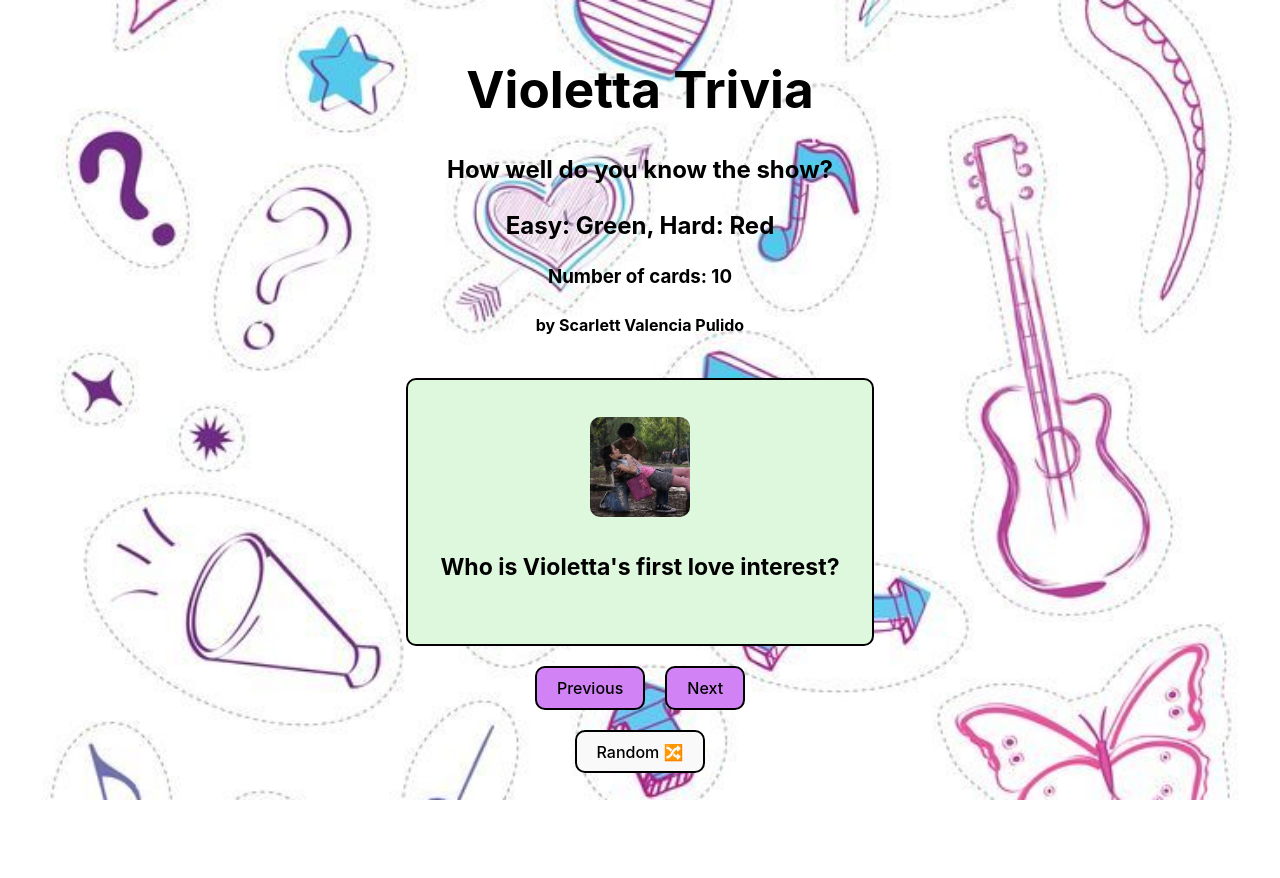
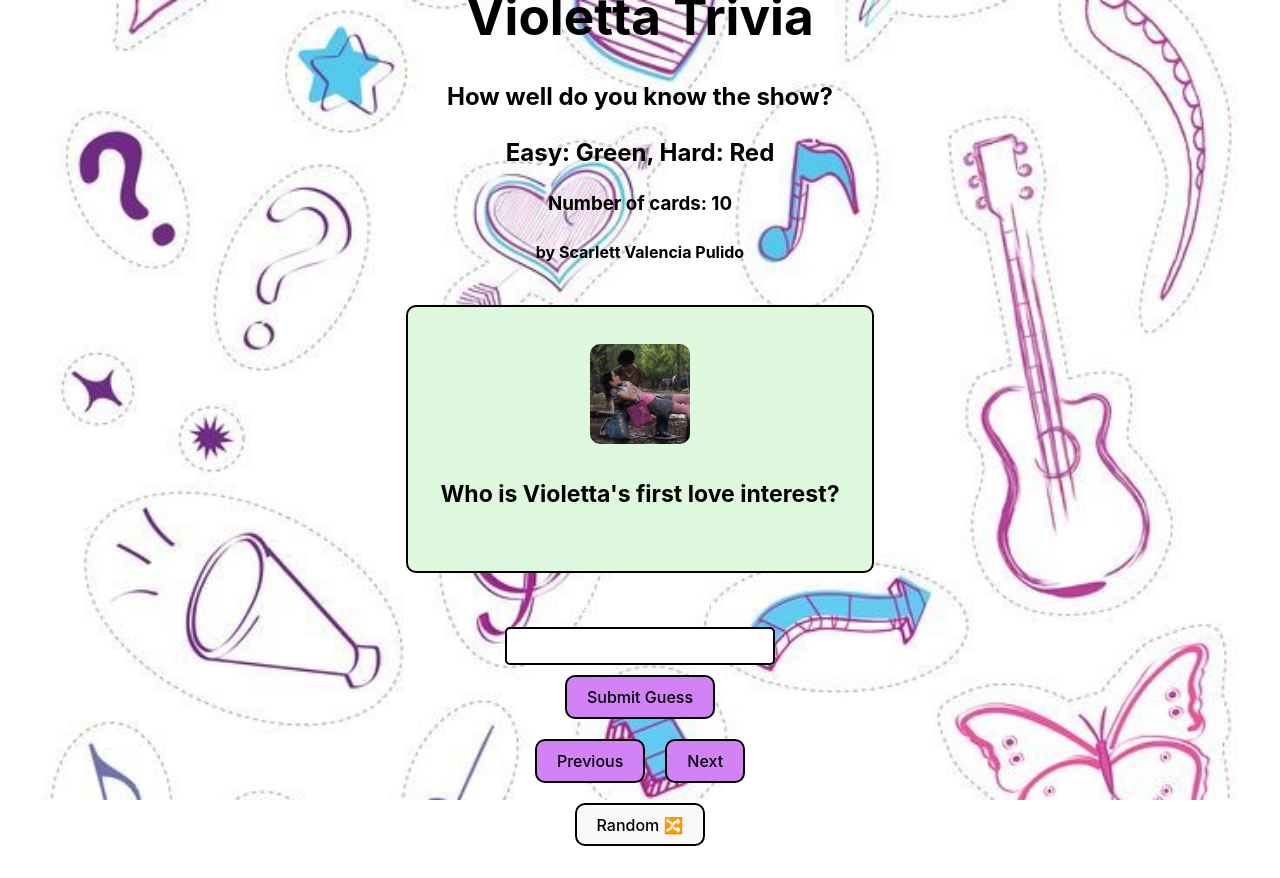
Before and after one commit to scarlettval/Violetta-Trivia, a React (Vite) app: page / in a window 1280 px wide. Before the commit the page ends 805 px from the top, so only its background shows below. Built offline with nearby package versions, Linux system fonts and the light colour scheme.

Commit message:
Submit guess and color to display if correct, Answer not case sensitive

```diff
--- a/src/App.jsx
+++ b/src/App.jsx
@@ -29,6 +29,9 @@
   // State to keep track of the current card index
   const [currentCardIndex, setCurrentCardIndex] = useState(0);
 
+  const [userGuess, setUserGuess] = useState("");
+  const [isCorrect, setIsCorrect] = useState(null); // Track correctness
+
   // Function to get a random card index
   const getRandomCardIndex = () => {
     return Math.floor(Math.random() * triviaQuestions.length);
@@ -36,21 +39,32 @@
 
 // Handle the next card button click (moves to the next sequential card)
   const handleNextCard = () => {
-    setCurrentCardIndex((prevIndex) =>
-      (prevIndex + 1) % triviaQuestions.length // Ensures looping back to first card
-    );
+    setCurrentCardIndex((prevIndex) => (prevIndex + 1) % triviaQuestions.length);
+    setUserGuess("");
+    setIsCorrect(null);
   };
 
 // Handle the previous card button click (moves to the next sequential card)
 const handlePreviousCard = () => {
-  setCurrentCardIndex((prevIndex) =>
-    (prevIndex -1) % triviaQuestions.length // Ensures looping back to first card
+  setCurrentCardIndex((prevIndex) => (prevIndex -1) % triviaQuestions.length // Ensures looping back to first card
   );
+  setUserGuess("");
+  setIsCorrect(null);
 };
 
 // Handle random card button click (selects a random card)
 const handleRandomCard = () => {
-  setCurrentCardIndex(getRandomCardIndex());
+  setCurrentCardIndex(Math.floor(Math.random() * triviaQuestions.length));
+  setUserGuess("");
+    setIsCorrect(null);
+};
+
+const handleGuessSubmit = () => {
+  if (userGuess.trim().toLowerCase() === triviaQuestions[currentCardIndex].answer.toLowerCase()) {
+    setIsCorrect(true);
+  } else {
+    setIsCorrect(false);
+  }
 };
 
   return (
@@ -76,6 +90,19 @@
         />
       </div>
 
+      {/* Guessing Section */}
+      <div className="guess-container">
+        <label htmlFor="guessInput">Guess the answer here:</label>
+        <input
+          id="guessInput"
+          type="text"
+          value={userGuess}
+          onChange={(e) => setUserGuess(e.target.value)}
+          className={isCorrect === null ? "" : isCorrect ? "correct-guess" : "wrong-guess"} // Apply CSS class
+        />
+        <button onClick={handleGuessSubmit}>Submit Guess</button>
+        </div>
+
       <div className="navigation-button-container">
         <button onClick={handlePreviousCard}>Previous</button>
         <button onClick={handleNextCard}>Next</button>
--- a/src/Card.css
+++ b/src/Card.css
@@ -103,3 +103,48 @@
     margin-bottom: 10px;
     border-radius: 10px; /* Optional: makes images rounded */
   }
+
+  /* Guess Input Field */
+.guess-container {
+  display: flex;
+  flex-direction: column;
+  align-items: center;
+  margin-top: 20px;
+  gap: 10px;
+}
+
+.guess-container input {
+  padding: 8px;
+  font-size: 1em;
+  border: 2px solid #000000;
+  border-radius: 5px;
+  width: 250px;
+  text-align: center;
+}
+
+/* Correct guess: Green outline */
+.correct-guess {
+  border: 3px solid green;
+  background-color: #dff0d8; /* Light green background */
+}
+
+/* Wrong guess: Red outline */
+.wrong-guess {
+  border: 3px solid red;
+  background-color: #f8d7da; /* Light red background */
+}
+
+/* Submit Button */
+.guess-container button {
+  padding: 10px 20px;
+  font-size: 1em;
+  background-color: #d182f5;
+  border: 2px solid #000000;
+  border-radius: 10px;
+  cursor: pointer;
+  transition: background-color 0.3s;
+}
+
+.guess-container button:hover {
+  background-color: #8b49a5;
+}
```
